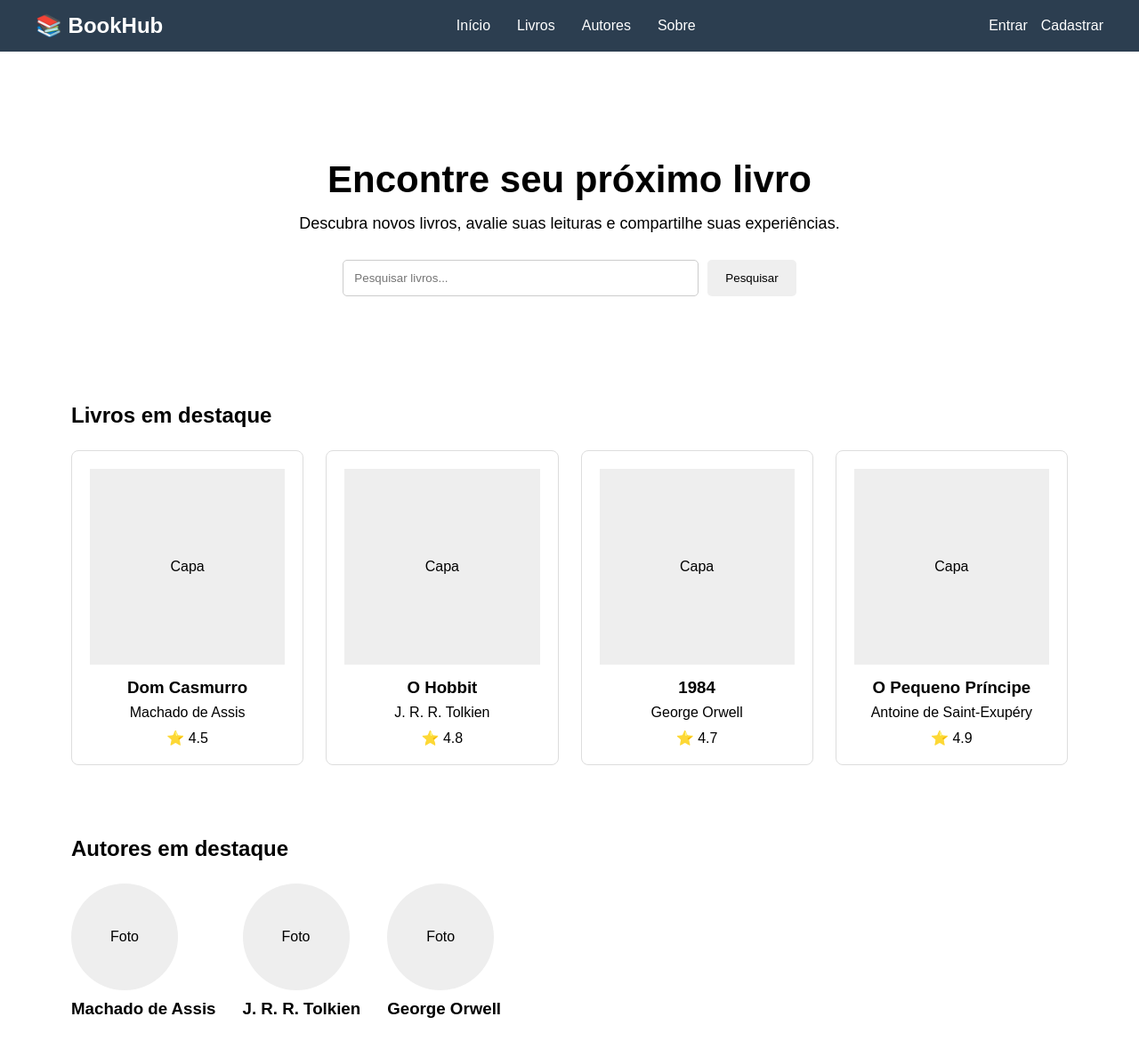
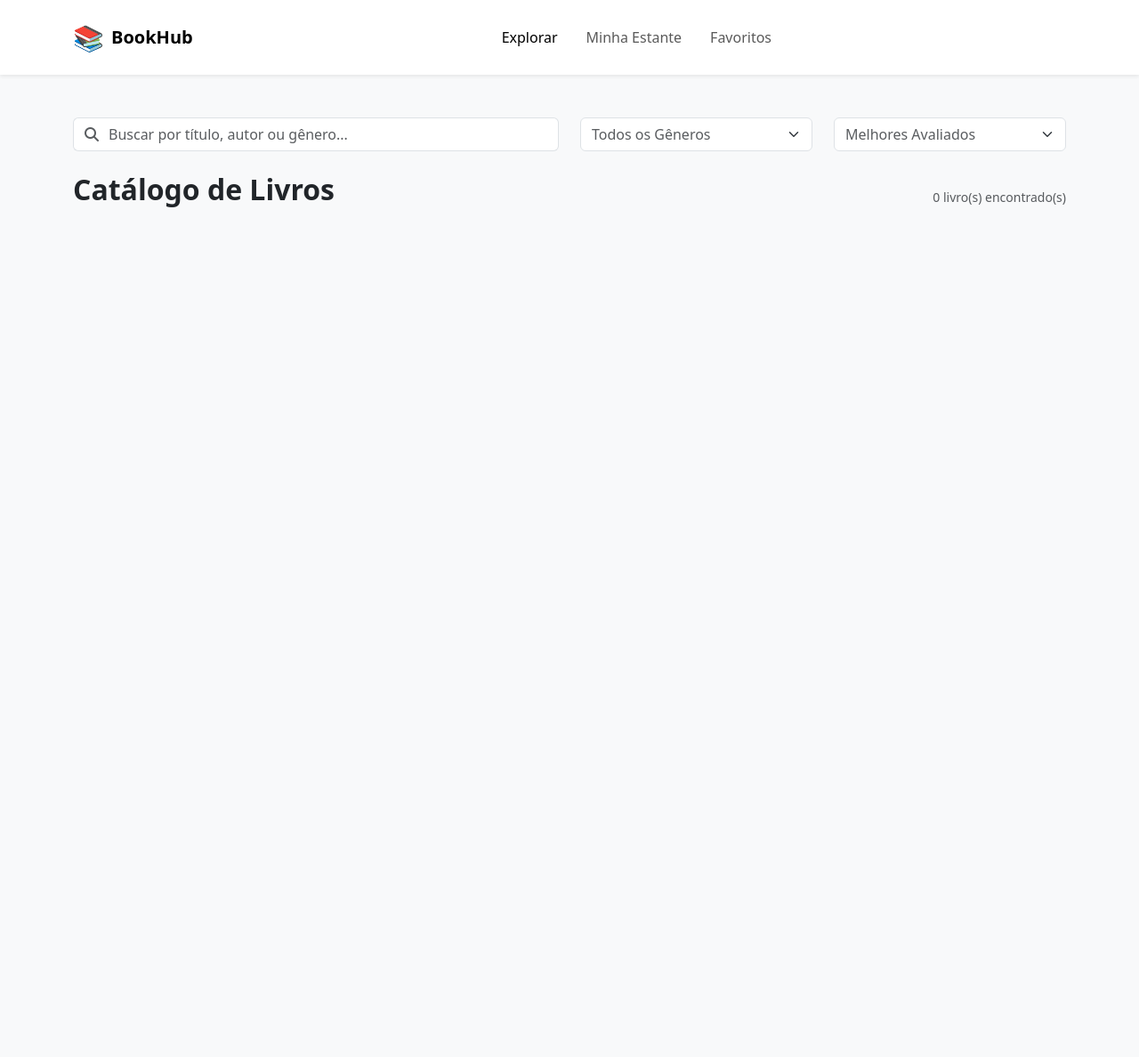
Before and after one commit to Rebeson/bookhub, a plain HTML site: page frontend/index.html in a window 1280 px wide. Shown: the whole page at 89% size. After the commit the page ends 800 px from the top, so only its background shows below. Drawn offline with nearby package versions, Linux system fonts and the light colour scheme.

Commit message:
Refactor HTML structure and include Bootstrap

```diff
--- a/frontend/index.html
+++ b/frontend/index.html
@@ -4,178 +4,140 @@
     <meta charset="UTF-8">
     <meta name="viewport" content="width=device-width, initial-scale=1.0">
     <title>BookHub</title>
+    <!-- Bootstrap CSS -->
+    <link href="https://cdn.jsdelivr.net/npm/bootstrap@5.3.0/dist/css/bootstrap.min.css" rel="stylesheet">
+    <!-- FontAwesome para ícones -->
+    <link rel="stylesheet" href="https://cdnjs.cloudflare.com/ajax/libs/font-awesome/6.4.0/css/all.min.css">
+    <!-- Estilos Customizados -->
+    <link rel="stylesheet" href="css/styles.css">
+</head>
+<body class="bg-light">
 
-    <link rel="stylesheet" href="css/style.css">
-</head>
+    <!-- Navbar -->
+    <nav class="navbar navbar-expand-lg navbar-light bg-white shadow-sm py-3">
+        <div class="container">
+            <a class="navbar-brand fw-bold d-flex align-items-center" href="#">
+                <span class="fs-3 me-2">📚</span> BookHub
+            </a>
+            <button class="navbar-toggler" type="button" data-bs-toggle="collapse" data-bs-toggle="collapse" data-bs-target="#navbarNav">
+                <span class="navbar-toggler-icon"></span>
+            </button>
+            <div class="collapse navbar-collapse justify-content-center" id="navbarNav">
+                <ul class="navbar-nav fs-6 fw-medium">
+                    <li class="nav-item px-2">
+                        <a class="nav-link active" href="#" id="nav-explorar" onclick="navigate('explorar')">Explorar</a>
+                    </li>
+                    <li class="nav-item px-2">
+                        <a class="nav-link" href="#" id="nav-estante" onclick="navigate('estante')">Minha Estante</a>
+                    </li>
+                    <li class="nav-item px-2">
+                        <a class="nav-link" href="#" id="nav-favoritos" onclick="navigate('favoritos')">Favoritos</a>
+                    </li>
+                </ul>
+            </div>
+            <div class="d-flex align-items-center" id="auth-section">
+                <!-- Botões de Login/Cadastro (Injetados via JS) -->
+            </div>
+        </div>
+    </nav>
 
-<body>
+    <!-- Main Content -->
+    <main class="container my-5">
 
-    <header>
-        <nav>
-            <div class="logo">
-                <a href="index.html">📚 BookHub</a>
+        <!-- Seção: Explorar -->
+        <section id="explorar-section" class="page-section">
+            <div class="row mb-4 align-items-center">
+                <div class="col-md-6 mb-3 mb-md-0">
+                    <div class="input-group">
+                        <span class="input-group-text bg-white border-end-0"><i class="fa-solid fa-magnifying-glass text-muted"></i></span>
+                        <input type="text" id="searchInput" class="form-control border-start-0 ps-0" placeholder="Buscar por título, autor ou gênero..." onkeyup="filterBooks()">
+                    </div>
+                </div>
+                <div class="col-md-3 mb-3 mb-md-0">
+                    <select id="genreFilter" class="form-select text-muted" onchange="filterBooks()">
+                        <option value="Todos">Todos os Gêneros</option>
+                        <option value="FICÇÃO">Ficção</option>
+                        <option value="DESENVOLVIMENTO PESSOAL">Desenvolvimento Pessoal</option>
+                        <option value="ACADÊMICO E CIENTÍFICO">Acadêmico e Científico</option>
+                        <option value="NÃO-FICÇÃO">Não-Ficção</option>
+                        <option value="INFANTOJUVENIL">Infantojuvenil</option>
+                    </select>
+                </div>
+                <div class="col-md-3">
+                    <select class="form-select text-muted">
+                        <option>Melhores Avaliados</option>
+                        <option>Mais Recentes</option>
+                    </select>
+                </div>
             </div>
 
-            <ul class="menu">
-                <li>
-                    <a href="index.html">Início</a>
-                </li>
+            <div class="d-flex justify-content-between align-items-end mb-4">
+                <h2 class="fw-bold m-0">Catálogo de Livros</h2>
+                <small class="text-muted" id="book-count">0 livro(s) encontrado(s)</small>
+            </div>
 
-                <li>
-                    <a href="#">Livros</a>
-                </li>
+            <div class="row" id="books-grid">
+                <!-- Cards injetados via JS -->
+            </div>
+        </section>
 
-                <li>
-                    <a href="#">Autores</a>
-                </li>
+        <!-- Seção: Minha Estante -->
+        <section id="estante-section" class="page-section d-none">
+            <h2 class="fw-bold mb-4">Minha Estante</h2>
+            <div class="row" id="shelf-grid">
+                <!-- Cards da estante injetados via JS -->
+            </div>
+        </section>
 
-                <li>
-                    <a href="#">Sobre</a>
-                </li>
-            </ul>
+        <!-- Seção: Favoritos -->
+        <section id="favoritos-section" class="page-section d-none">
+            <h2 class="fw-bold mb-4">Meus Favoritos</h2>
+            <div class="row" id="fav-grid">
+                <!-- Cards favoritos injetados via JS -->
+            </div>
+        </section>
 
-            <div class="auth">
-                <a href="#">Entrar</a>
-                <a href="#">Cadastrar</a>
+    </main>
+
+    <!-- Modal Login -->
+    <div class="modal fade" id="loginModal" tabindex="-1">
+        <div class="modal-dialog">
+            <div class="modal-content">
+                <div class="modal-header">
+                    <h5 class="modal-title">Entrar</h5>
+                    <button type="button" class="btn-close" data-bs-dismiss="modal"></button>
+                </div>
+                <div class="modal-body">
+                    <input type="email" id="loginEmail" class="form-control mb-3" placeholder="Email">
+                    <input type="password" id="loginSenha" class="form-control mb-3" placeholder="Senha">
+                    <button class="btn btn-primary w-100" onclick="login()">Entrar</button>
+                </div>
             </div>
-        </nav>
-    </header>
+        </div>
+    </div>
 
-<main>
+    <!-- Modal Cadastro -->
+    <div class="modal fade" id="registerModal" tabindex="-1">
+        <div class="modal-dialog">
+            <div class="modal-content">
+                <div class="modal-header">
+                    <h5 class="modal-title">Cadastrar</h5>
+                    <button type="button" class="btn-close" data-bs-dismiss="modal"></button>
+                </div>
+                <div class="modal-body">
+                    <input type="text" id="regNome" class="form-control mb-3" placeholder="Nome Completo">
+                    <input type="email" id="regEmail" class="form-control mb-3" placeholder="Email">
+                    <input type="tel" id="regTelefone" class="form-control mb-3" placeholder="Telefone">
+                    <input type="password" id="regSenha" class="form-control mb-3" placeholder="Senha">
+                    <button class="btn btn-success w-100" onclick="register()">Criar Conta</button>
+                </div>
+            </div>
+        </div>
+    </div>
 
-    <!-- Seção principal -->
-    <section class="hero">
-
-        <h1>Encontre seu próximo livro</h1>
-
-        <p>
-            Descubra novos livros, avalie suas leituras
-            e compartilhe suas experiências.
-        </p>
-
-        <form class="search-form">
-
-            <input
-                type="text"
-                placeholder="Pesquisar livros..."
-            >
-
-            <button type="submit">Pesquisar</button>
-
-        </form>
-
-    </section>
-
-
-    <!-- Livros em destaque -->
-    <section class="featured-books">
-
-        <h2>Livros em destaque</h2>
-
-        <div class="books-container">
-
-            <article class="book-card">
-
-                <div class="book-cover">
-                    Capa
-                </div>
-
-                <h3>Dom Casmurro</h3>
-
-                <p>Machado de Assis</p>
-
-                <span>⭐ 4.5</span>
-
-            </article>
-
-
-            <article class="book-card">
-
-                <div class="book-cover">
-                    Capa
-                </div>
-
-                <h3>O Hobbit</h3>
-
-                <p>J. R. R. Tolkien</p>
-
-                <span>⭐ 4.8</span>
-
-            </article>
-
-
-            <article class="book-card">
-
-                <div class="book-cover">
-                    Capa
-                </div>
-
-                <h3>1984</h3>
-
-                <p>George Orwell</p>
-
-                <span>⭐ 4.7</span>
-
-            </article>
-
-
-            <article class="book-card">
-
-                <div class="book-cover">
-                    Capa
-                </div>
-
-                <h3>O Pequeno Príncipe</h3>
-
-                <p>Antoine de Saint-Exupéry</p>
-
-                <span>⭐ 4.9</span>
-
-            </article>
-
-        </div>
-
-    </section>
-
-
-    <!-- Autores em destaque -->
-    <section class="featured-authors">
-
-        <h2>Autores em destaque</h2>
-
-        <div class="authors-container">
-
-            <article class="author-card">
-                <div class="author-photo">
-                    Foto
-                </div>
-
-                <h3>Machado de Assis</h3>
-            </article>
-
-
-            <article class="author-card">
-                <div class="author-photo">
-                    Foto
-                </div>
-
-                <h3>J. R. R. Tolkien</h3>
-            </article>
-
-
-            <article class="author-card">
-                <div class="author-photo">
-                    Foto
-                </div>
-
-                <h3>George Orwell</h3>
-            </article>
-
-        </div>
-
-    </section>
-
-</main>
-
+    <!-- Bootstrap JS Bundle -->
+    <script src="https://cdn.jsdelivr.net/npm/bootstrap@5.3.0/dist/js/bootstrap.bundle.min.js"></script>
+    <!-- Script Customizado -->
+    <script src="js/app.js"></script>
 </body>
 </html>
```
